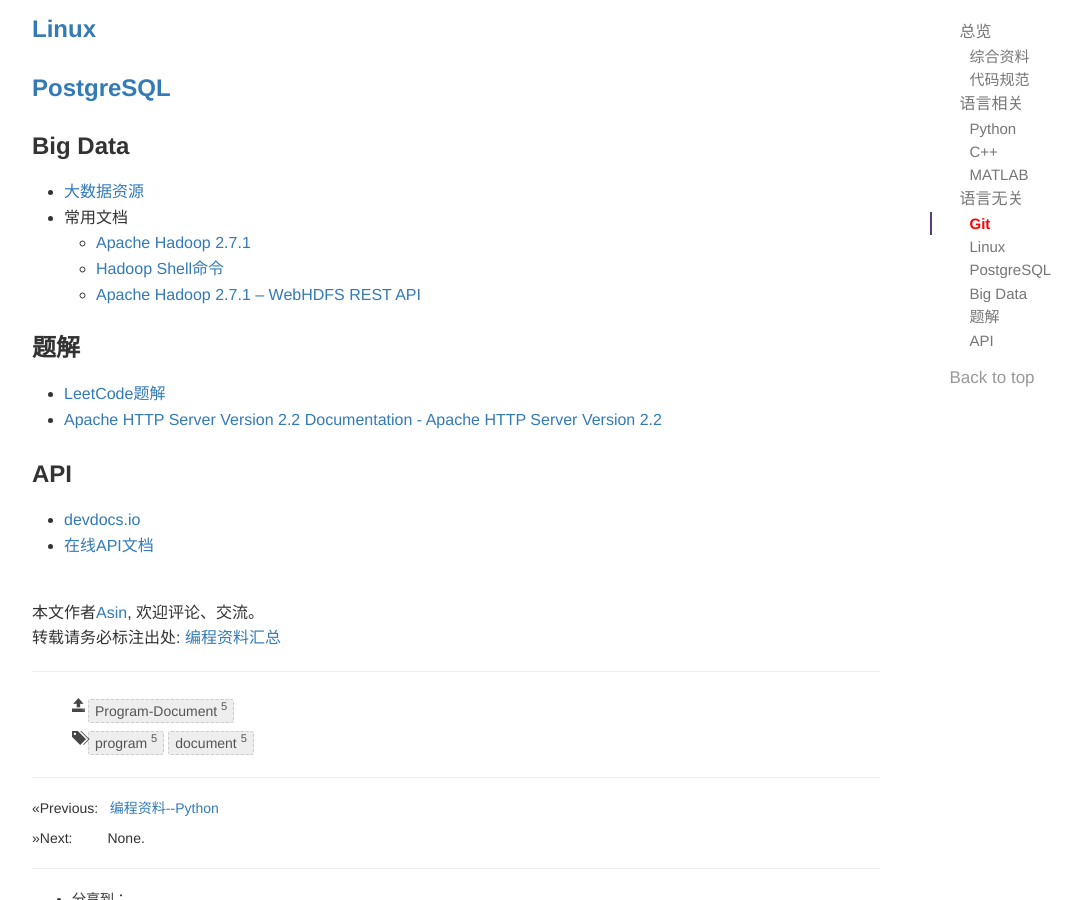
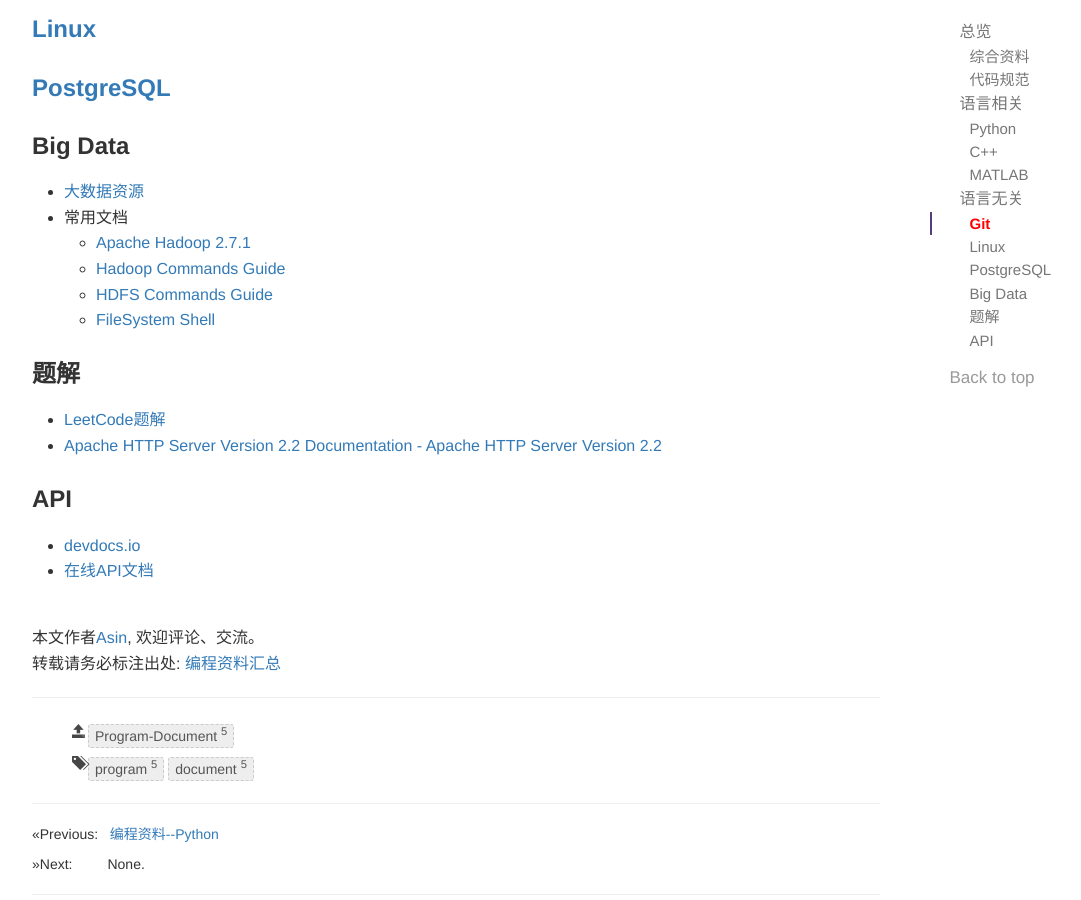
Before and after one commit to asin929/asin929.github.io, a Jekyll site: the page built from _posts/Program-Document/2016-4-9-编程资料汇总.md, in a window 1280 px wide and 900 px high, scrolled down 1185 px. Shown: the whole window, without its empty margins (38-1119 px from the left). Built offline with Jekyll 4.4.1, drawn with Linux system fonts in a browser that asks for light colours; comment, search, counter and statistics services are not loaded.

Commit message:
Update 2016-4-9-编程资料汇总.md

```diff
--- a/_posts/Program-Document/2016-4-9-编程资料汇总.md
+++ b/_posts/Program-Document/2016-4-9-编程资料汇总.md
@@ -57,8 +57,9 @@ tags : [program, document]
 + [大数据资源](https://github.com/Flowerowl/Big_Data_Resources)
 + 常用文档
     + [Apache Hadoop 2.7.1](http://hadoop.apache.org/docs/current/hadoop-project-dist/hadoop-common/FileSystemShell.html#rmdir)
-    + [Hadoop Shell命令](http://hadoop.apache.org/docs/current/hadoop-project-dist/hadoop-common/FileSystemShell.html#rmdir)
-    + [Apache Hadoop 2.7.1 – WebHDFS REST API](http://hadoop.apache.org/docs/current/hadoop-project-dist/hadoop-hdfs/WebHDFS.html)
+    + [Hadoop Commands Guide](http://hadoop.apache.org/docs/current/hadoop-project-dist/hadoop-common/CommandsManual.html)
+    + [HDFS Commands Guide](http://hadoop.apache.org/docs/current/hadoop-project-dist/hadoop-hdfs/HDFSCommands.html#dfs)
+    + [FileSystem Shell](http://hadoop.apache.org/docs/current/hadoop-project-dist/hadoop-common/FileSystemShell.html)
 
 
 ### 题解
```
